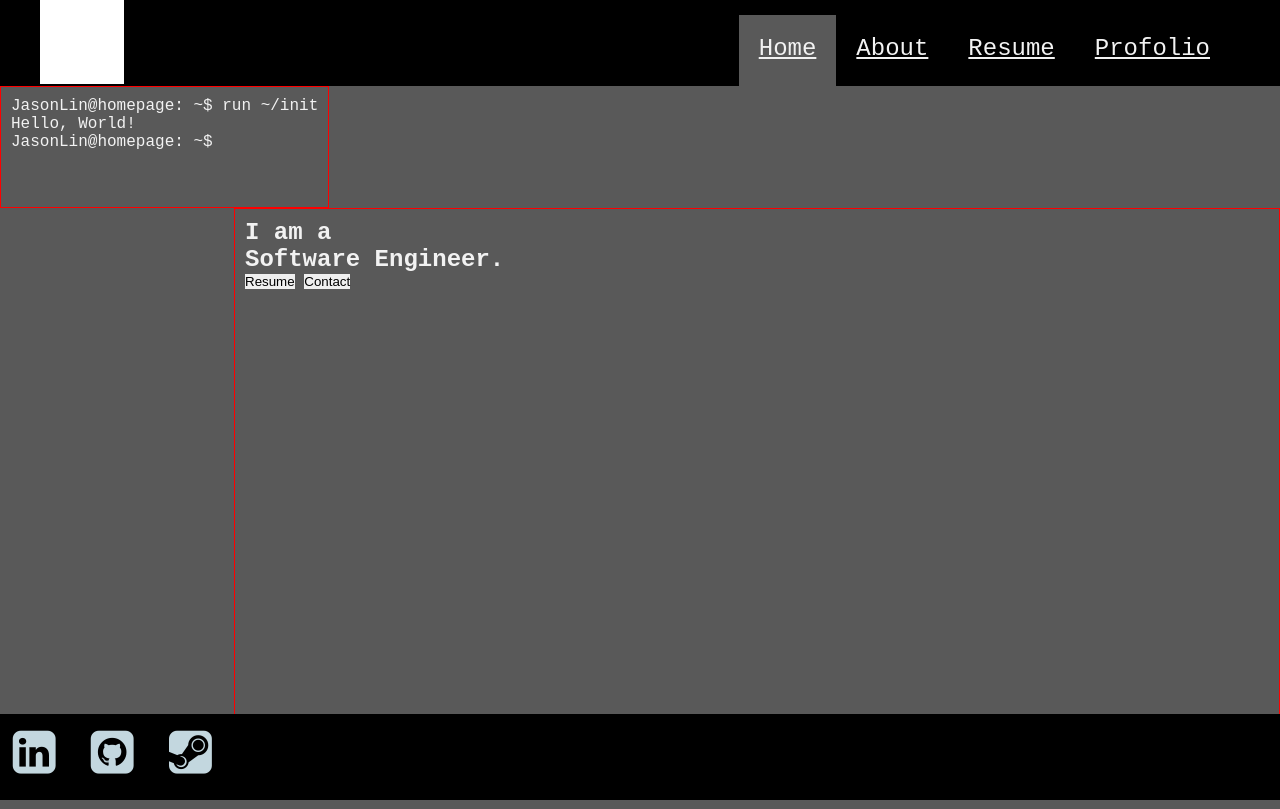
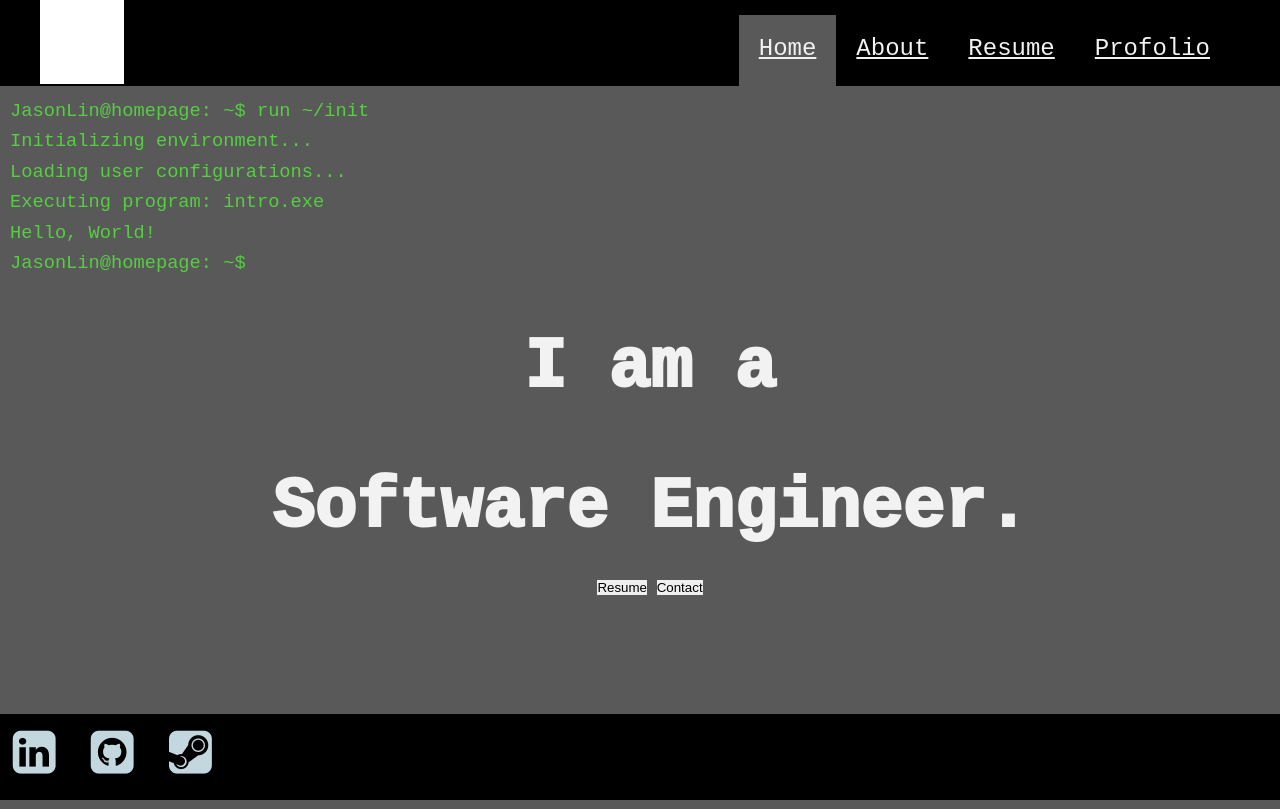
Before and after one commit to jasonlin0815/jasonlin0815.github.io, a plain HTML site: page index.html in a window 1280 px wide. Drawn offline with Linux system fonts and the light colour scheme.

Commit message:
Index.html layout finalized
Finalized overall layout of index.html

```diff
--- a/css/main.css
+++ b/css/main.css
@@ -1,19 +1,30 @@
-/* Reset inherit stylings */
+/*---- Reset inherit stylings ----*/
 * {
     margin: 0;
     padding: 0;
     border: 0;
 }
 
-/* Overall website styles */
+/*---- Overall website styles ----*/
 body {
     background: #595959;
     color: #F2F2F2;
     font-family: "Lucida Sans Typewriter", monospace;
     margin: 0;
 }
+h1 {
+    line-height: 200%;
+    font-size: 70px;
+    font-weight: 1000;
+}
+h3 {
+    line-height: 125%;
+    padding: 1% 0;
+    font-weight: 500;
+    color: #55CF41;
+}
 
-/* Declaring header section container */
+/*---- Start Header ----*/
 header {
     background-color: #000000;
     width: 100%;
@@ -67,19 +78,17 @@ nav ul li a:hover{
 section {
     padding: 10px;
     overflow: hidden;
-    border: 1px solid red;
 }
 section.terminal {
     float: left;
-    height: 100px;
 }
 
 section.info {
-    float: right;
-    width: 80%;
+    float: left;
+    width: 100%;
     height: 500px;
+    text-align: center;
 }
-
 /*---- End of Body ----*/
 
 /*---- Start Footer ----*/
--- a/index.html
+++ b/index.html
@@ -36,9 +36,12 @@
         <!-- Body container -->
         <section class="terminal">
             <div class="terminal-inner">
-                <p>JasonLin@homepage: ~$ run ~/init</p>
-                <p>Hello, World!</p>
-                <p>JasonLin@homepage: ~$</p>
+                <h3>JasonLin@homepage: ~$ run ~/init</h3>
+                <h3>Initializing environment...</h3>
+                <h3>Loading user configurations...</h3>
+                <h3>Executing program: intro.exe</h3>
+                <h3>Hello, World!</h3>
+                <h3>JasonLin@homepage: ~$</h3>
             </div>
         </section>
 
```
